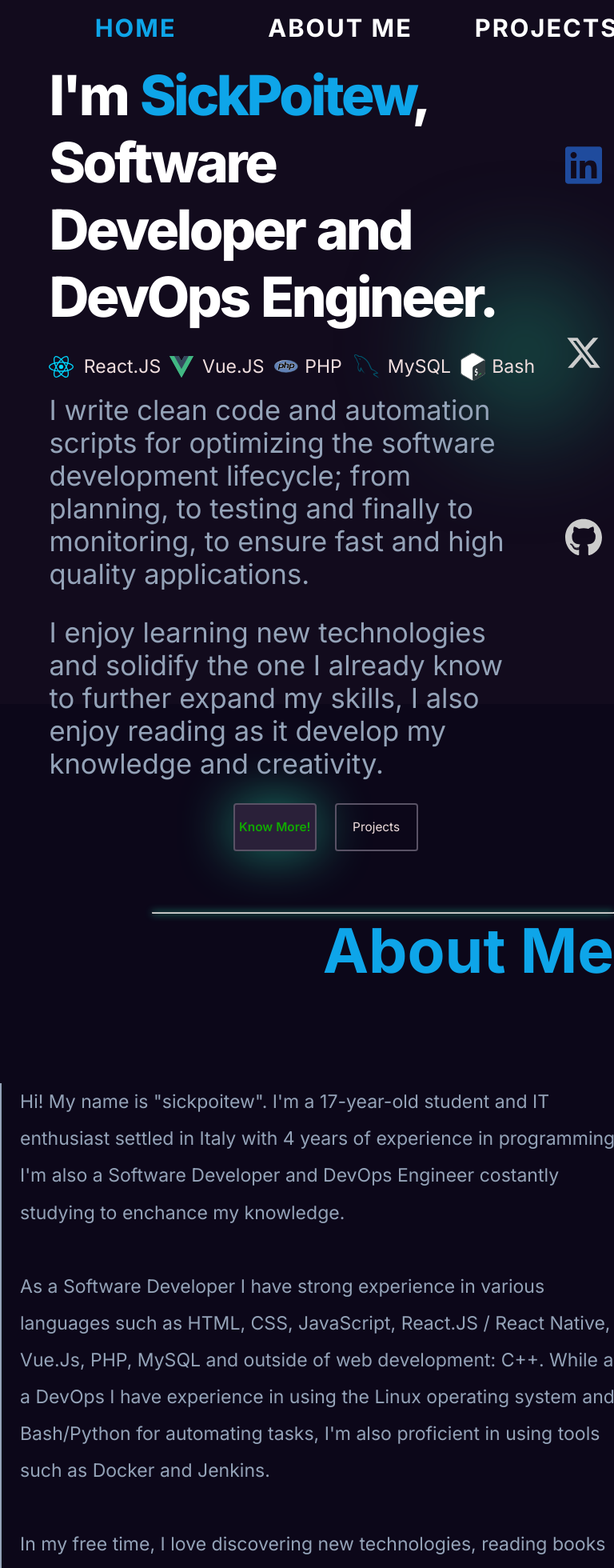
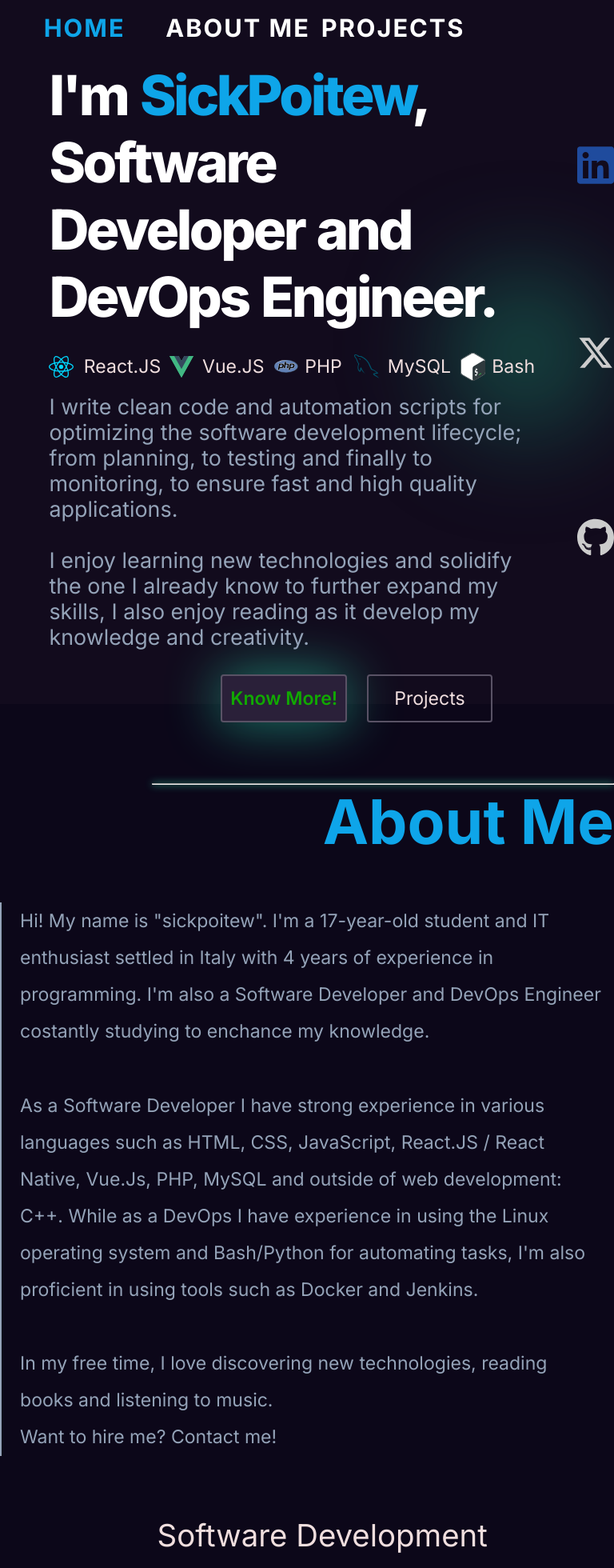
Before and after one commit to Poitew/E-Portfolio, a React (Vite) app: page / in a window 768 px wide. Shown: the top 1960 px of the page at 80% size. Built offline with nearby package versions, Linux system fonts and the light colour scheme.

Commit message:
Bug fixes and more responsivness

```diff
--- a/src/components/footer.jsx
+++ b/src/components/footer.jsx
@@ -50,7 +50,7 @@ function Footer() {
                     ></Icon>
                 </div>
 
-                <p>Made with love by sickpoitew</p>
+                <p className="footer-thanks" >Made with love by sickpoitew</p>
             </div>
         </footer>
     );
--- a/src/css/presentation.css
+++ b/src/css/presentation.css
@@ -1,6 +1,6 @@
 .presentation {
     float: left;
-    width: 75vw;
+    width: 80vw;
     margin-top: 10%;
     margin-left: 8%;
 }
--- a/src/css/responsive.css
+++ b/src/css/responsive.css
@@ -75,14 +75,6 @@
         width: 6vw;
     }
 
-    .section-header-container {
-        height: 20vh;
-    }
-
-    .projects-section {
-        height: 115vh
-    }
-
     .project {
         padding-left: 5vw;
     }
@@ -106,6 +98,59 @@
     footer {
         height: 95vh;
         margin-top: 20%;
+    }
+}
+
+/* Tablets - not Ipad Pro */
+@media only screen and (min-device-width: 768px) and (max-device-width: 1024px) {
+
+    header {
+        justify-content: flex-start;
+    }
+
+    aside {
+        width: auto;
+    }
+
+    #presentation-description {
+        font-size: 3.5vw;
+    }
+
+    .about-me-redirect {
+        margin-left: 35%;
+    }
+
+    .base-button {
+        width: 20vw;
+    }
+
+    .base-button p {
+        font-size: 3vw !important;
+    }
+
+    .history {
+        width: 95%;
+    }
+
+    .skill-grid p {
+        font-size: 5vw;
+    }
+
+    .project-text {
+        width: 90%;
+        font-size: 5vw;
+    }
+
+    .test img {
+        width: 5.5vw;
+    }
+
+    footer {
+        font-size: 2.5vw;
+    }
+
+    .footer-thanks {
+        font-size: 2.5vw;
     }
 }
 
@@ -182,7 +227,6 @@
 
     .project {
         padding-top: 3vw;
-        padding-left: 3.5rem;
     }
 
     .project-text {
```
